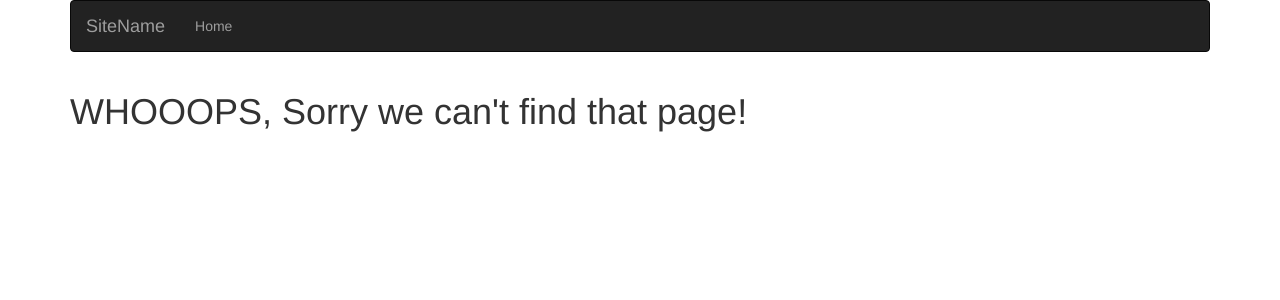
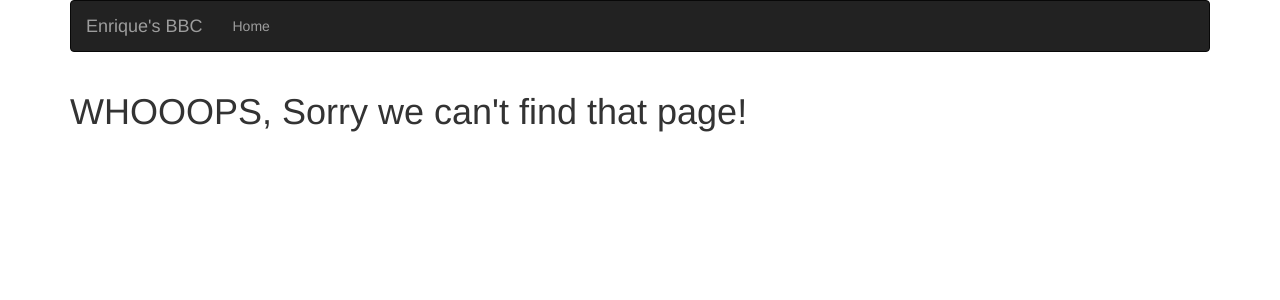
Before and after one commit to mwanduka/News-Highlight, a Flask app: template app/templates/fourOwfour.html in a window 1280 px wide. Shown: the top 300 px of the page. Run offline with Flask 2, Linux system fonts and the light colour scheme; the template is opened without the code that fills it, so the values that code supplies are empty; parts of the project's set-up code (start-up, migrations or seed data) failed here and were passed over; some libraries are stand-ins or nearby versions.

Commit message:
add navigation for the page

```diff
--- a/app/templates/navbar.html
+++ b/app/templates/navbar.html
@@ -19,7 +19,7 @@
 
                     </button>
 
-                    <a href="/" class="navbar-brand">SiteName</a>
+                    <a href="/" class="navbar-brand">Enrique's BBC</a>
 
                 </div>
 
```
Also changed, not shown: app/templates/news.html (added).
